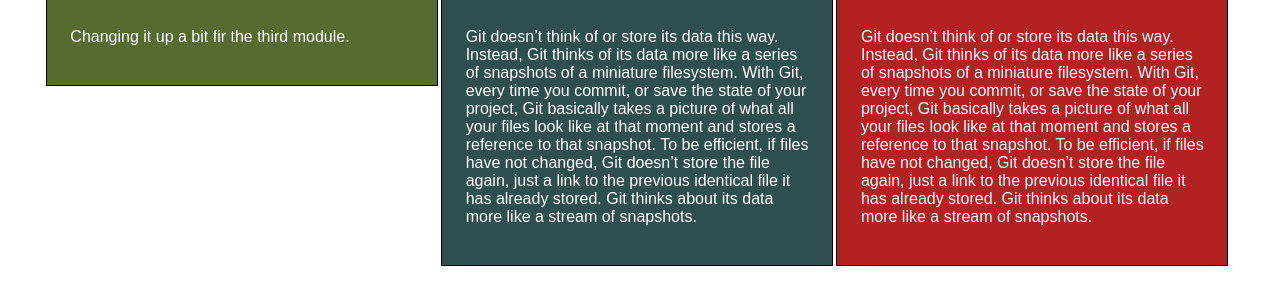
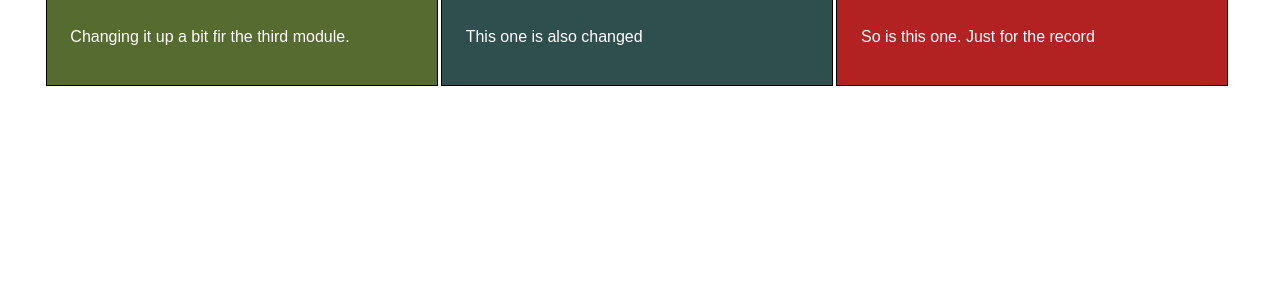
Before and after one commit to DrewChambs/module3-solution, a plain HTML site: page index.html in a window 1280 px wide. Shown: the part 138-442 px from the top of the page. Drawn offline with nearby package versions, Linux system fonts and the light colour scheme; a web font is replaced by a local one.

Commit message:
change to the main page to include bootstrap

```diff
--- a/index.html
+++ b/index.html
@@ -27,39 +27,22 @@
                             <div class="logo">
                                 Beef
                             </div>
-              <p>Git doesn’t think of or store its data this way.
-                Instead, Git thinks of its data more like a series
-                of snapshots of a miniature filesystem. With Git,
-                every time you commit, or save the state of your
-                project, Git basically takes a picture of what all
-                your files look like at that moment and stores a
-                reference to that snapshot. To be efficient, if
-                files have not changed, Git doesn’t store the file
-                again, just a link to the previous identical file
-                it has already stored. Git thinks about its data more
-                like a stream of snapshots.
-              </p>
+              <p>This one is also changed</p>
             </div>
 
             <div class="sushi">
                             <div class="logo">
                                 Sushi
                             </div>
-              <p>Git doesn’t think of or store its data this way.
-                Instead, Git thinks of its data more like a series
-                of snapshots of a miniature filesystem. With Git,
-                every time you commit, or save the state of your
-                project, Git basically takes a picture of what all
-                your files look like at that moment and stores a
-                reference to that snapshot. To be efficient, if
-                files have not changed, Git doesn’t store the file
-                again, just a link to the previous identical file
-                it has already stored. Git thinks about its data more
-                like a stream of snapshots.
-              </p>
+              <p>So is this one. Just for the record</p>
             </div>
             </div>
 </div>
 
+    <!-- jQuery (Bootstrap JS plugins depend on it) -->
+    <script src="js/jquery-1.11.3.min.js"></script>
+    <script src="js/bootstrap.min.js"></script>
+    <script src="js/script.js"></script>
+
   </body>
 </html>
```
